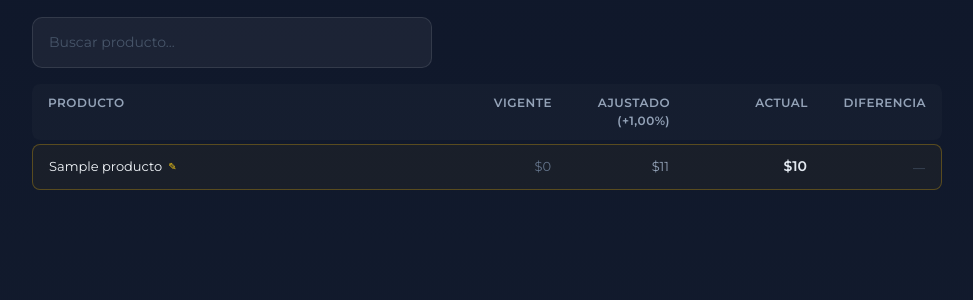
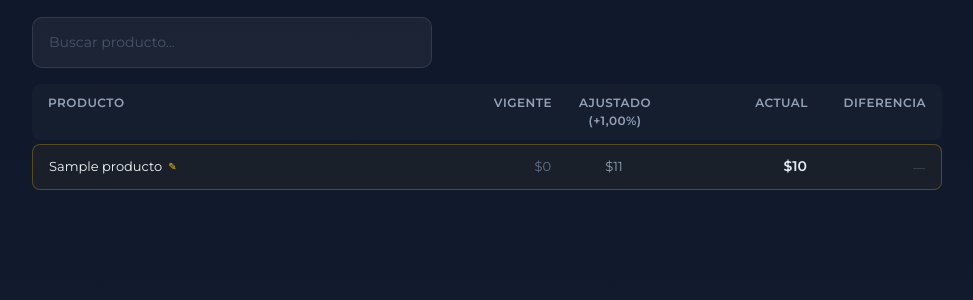
Before and after one commit to luciaf17/cotizador, a Django app: page /precios/listas/1/editar/ in a window 1280 px wide. Shown: the part 153-453 px from the top of the page, without its empty margins (153-1126 px from the left). Run offline with Django 5.2, Linux system fonts and the light colour scheme; a user stored in the database is signed in; tables that the repository leaves empty hold one stand-in row (values such as "Sample post"); some libraries are stand-ins or nearby versions.

Commit message:
fix: centrar columna Ajustado (header y valores)
Co-Authored-By: Claude Opus 4.6 (1M context) <noreply@anthropic.com>

```diff
--- a/templates/precios/editar_lista.html
+++ b/templates/precios/editar_lista.html
@@ -35,7 +35,7 @@
     <div style="display: grid; grid-template-columns: 1fr 110px 110px 130px 110px {% if lista.estado == 'borrador' %}140px{% endif %}; gap: 8px; padding: 10px 16px; background: rgba(255,255,255,0.02); border-radius: 8px; margin-bottom: 4px;">
         <span class="label-dark" style="margin: 0;">Producto</span>
         <span class="label-dark" style="margin: 0; text-align: right;">Vigente</span>
-        <span class="label-dark" style="margin: 0; text-align: right;">Ajustado{% if lista.ajuste_pct %} (+{{ lista.ajuste_pct }}%){% endif %}</span>
+        <span class="label-dark" style="margin: 0; text-align: center;">Ajustado{% if lista.ajuste_pct %} (+{{ lista.ajuste_pct }}%){% endif %}</span>
         <span class="label-dark" style="margin: 0; text-align: right;">Actual</span>
         <span class="label-dark" style="margin: 0; text-align: right;">Diferencia</span>
         {% if lista.estado == 'borrador' %}
@@ -57,7 +57,7 @@
             <!-- Vigente -->
             <span style="color: #64748b; font-size: 13px; text-align: right;">{{ row.precio_vigente|precio_ar }}</span>
             <!-- Ajustado -->
-            <span style="color: #94a3b8; font-size: 13px; text-align: right;">{{ row.precio_ajustado|precio_ar }}</span>
+            <span style="color: #94a3b8; font-size: 13px; text-align: center;">{{ row.precio_ajustado|precio_ar }}</span>
             <!-- Actual -->
             <span style="color: #e2e8f0; font-size: 14px; font-weight: 600; text-align: right;">{{ row.pp.precio|precio_ar }}</span>
             <!-- Diferencia -->
```
